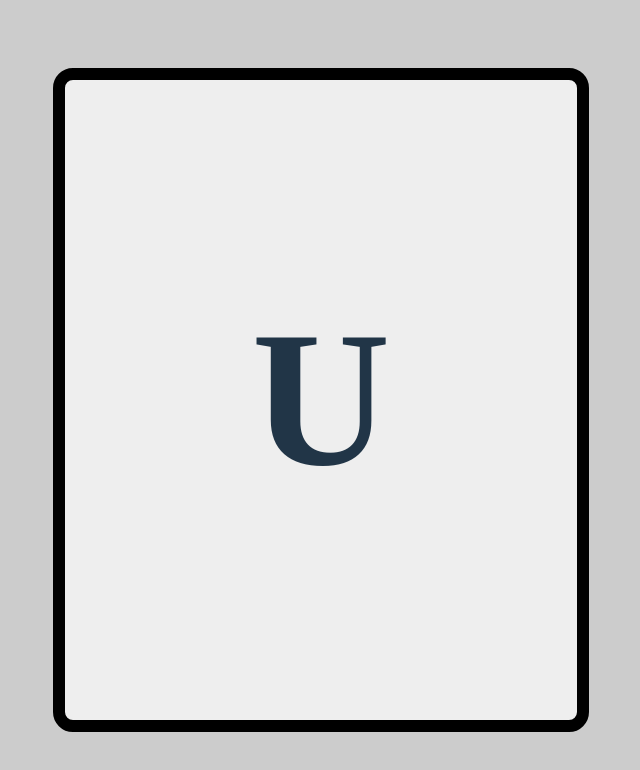
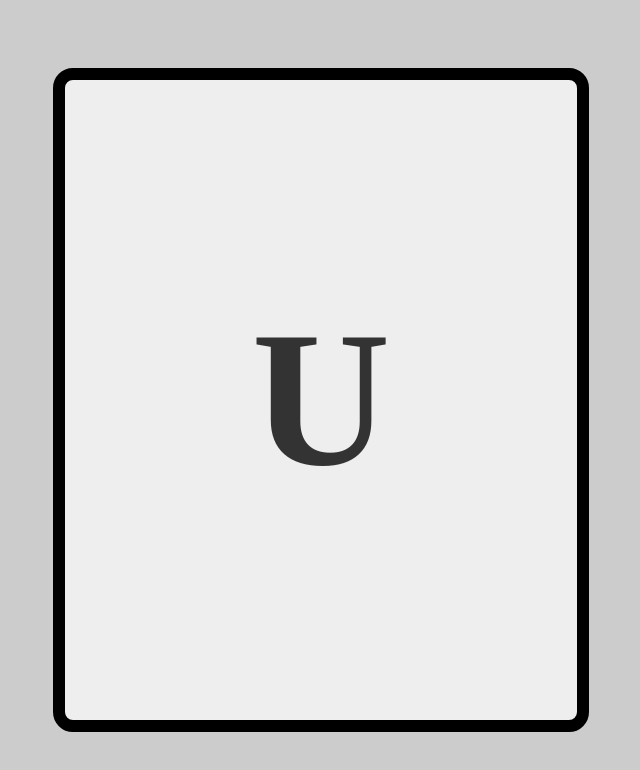
Before and after one commit to jethrobaldonado/letter-flash-cards, a React (Vite) app: page / in a window 1280 px wide. Shown: the top 770 px of the page, without its empty margins (319-959 px from the left). Built offline with nearby package versions, Linux system fonts and the light colour scheme.

Commit message:
Update letter color

```diff
--- a/src/App.css
+++ b/src/App.css
@@ -44,3 +44,7 @@
 .read-the-docs {
   color: #888;
 }
+
+h1 {
+  color: #333333;
+}
```
